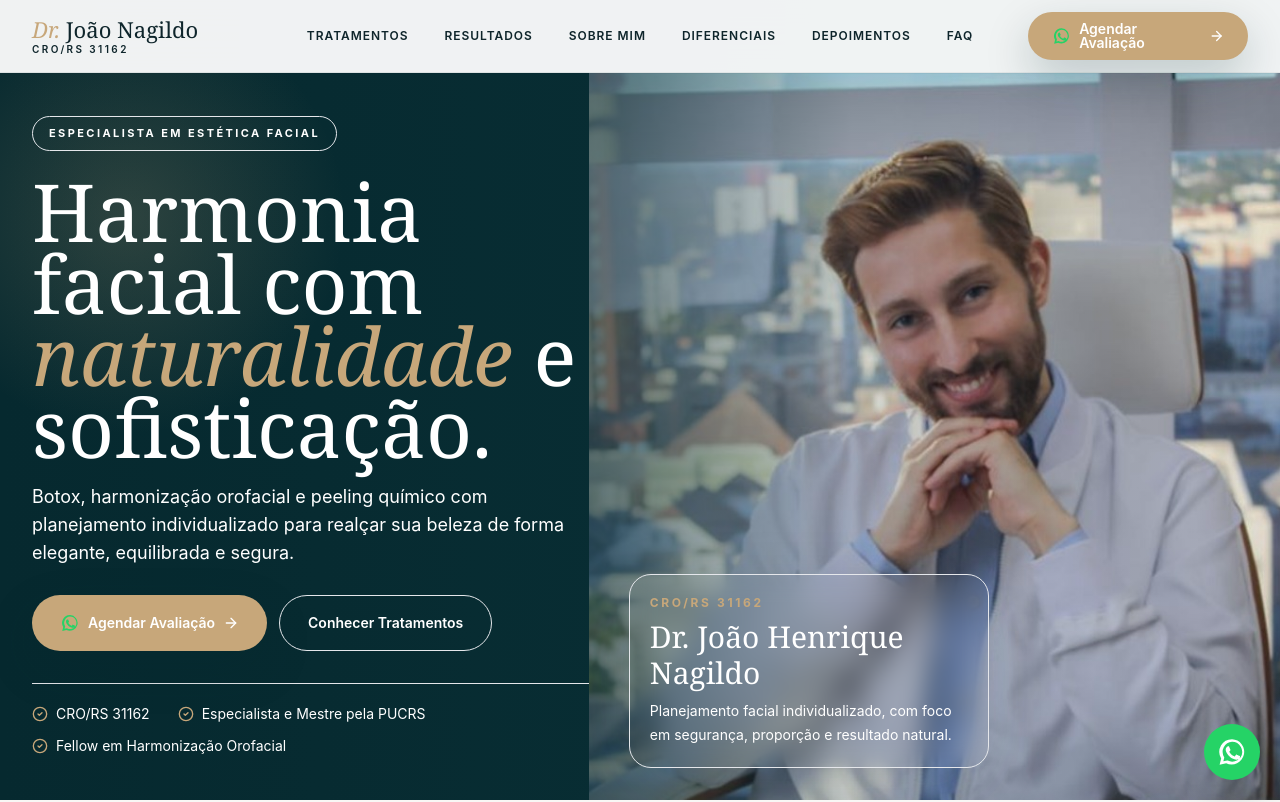
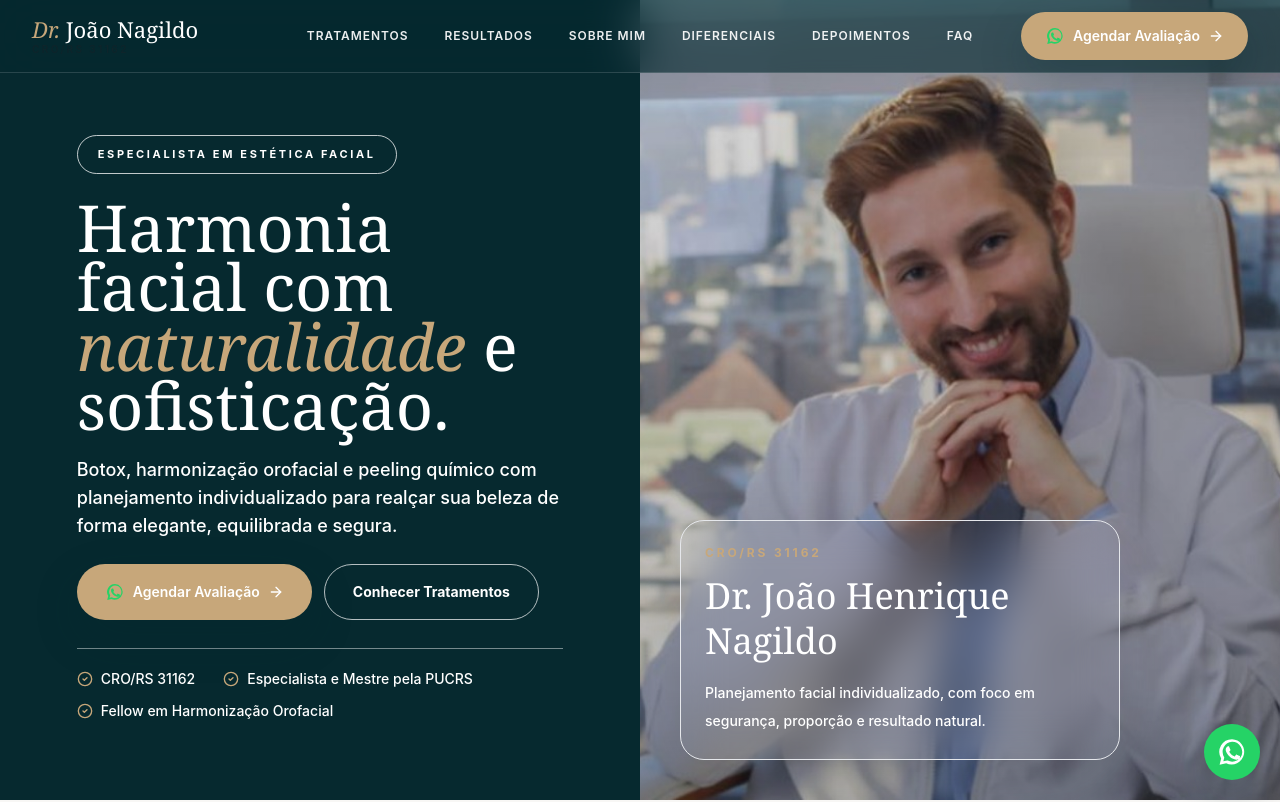
Before and after one commit to miguelchssilva/lp-dentista-botox, a Next.js app: page / in a window 1280 px wide. Shown: the top 802 px of the page. Built offline with nearby package versions, Linux system fonts and the light colour scheme.

Commit message:
Rebuild hero as full split layout

```diff
--- a/src/components/sections/Header.tsx
+++ b/src/components/sections/Header.tsx
@@ -19,25 +19,29 @@ export function Header() {
   const [isOpen, setIsOpen] = useState(false);
 
   return (
-    <header className="fixed inset-x-0 top-0 z-50 border-b border-deep/[0.08] bg-white/[0.94] shadow-[0_1px_0_rgba(6,41,47,0.04)] backdrop-blur-2xl">
-      <div className="mx-auto grid h-[72px] max-w-7xl grid-cols-[auto_auto] items-center justify-between px-5 sm:px-6 lg:grid-cols-[220px_1fr_220px] lg:px-8">
+    <header className="fixed inset-x-0 top-0 z-50 border-b border-[rgba(255,255,255,0.14)] bg-[rgba(6,41,47,0.62)] backdrop-blur-xl">
+      <div className="mx-auto grid h-[72px] max-w-7xl grid-cols-[auto_auto] items-center justify-between px-5 sm:px-6 lg:grid-cols-[230px_1fr_230px] lg:px-8">
         <Link
           href="#"
           className="leading-none"
           aria-label="Ir para o início"
           onClick={() => setIsOpen(false)}
         >
-          <span className="font-display text-[22px] text-ink">
+          <span className="font-display text-[22px] text-white">
             <span className="italic text-champagne">Dr.</span> João Nagildo
           </span>
-          <span className="mt-1 block text-[10px] font-semibold uppercase tracking-[0.24em] text-ink/42">
+          <span className="mt-1 block text-[10px] font-semibold uppercase tracking-[0.24em] text-white/72">
             {site.cro}
           </span>
         </Link>
 
-        <nav className="hidden items-center justify-center gap-9 text-[12px] font-semibold uppercase tracking-[0.08em] text-ink/68 lg:flex">
+        <nav className="hidden items-center justify-center gap-9 text-[12px] font-semibold uppercase tracking-[0.08em] text-[rgba(255,255,255,0.92)] lg:flex">
           {navItems.map((item) => (
-            <Link key={item.href} href={item.href} className="transition hover:text-ink">
+            <Link
+              key={item.href}
+              href={item.href}
+              className="transition hover:text-champagne"
+            >
               {item.label}
             </Link>
           ))}
@@ -50,7 +54,7 @@ export function Header() {
           <button
             type="button"
             onClick={() => setIsOpen((value) => !value)}
-            className="grid h-11 w-11 place-items-center rounded-full border border-deep/10 bg-white text-ink lg:hidden"
+            className="grid h-11 w-11 place-items-center rounded-full border border-white/25 bg-white/10 text-white lg:hidden"
             aria-label={isOpen ? "Fechar menu" : "Abrir menu"}
             aria-expanded={isOpen}
           >
@@ -60,14 +64,14 @@ export function Header() {
       </div>
 
       {isOpen ? (
-        <div className="border-t border-deep/8 bg-white px-5 py-5 shadow-soft lg:hidden">
-          <nav className="mx-auto flex max-w-7xl flex-col gap-1 text-base font-medium text-ink">
+        <div className="border-t border-white/12 bg-deep/96 px-5 py-5 shadow-soft lg:hidden">
+          <nav className="mx-auto flex max-w-7xl flex-col gap-1 text-base font-medium text-white">
             {navItems.map((item) => (
               <Link
                 key={item.href}
                 href={item.href}
                 onClick={() => setIsOpen(false)}
-                className="rounded-2xl px-3 py-3 hover:bg-porcelain"
+                className="rounded-2xl px-3 py-3 hover:bg-white/8"
               >
                 {item.label}
               </Link>
--- a/src/components/sections/Hero.tsx
+++ b/src/components/sections/Hero.tsx
@@ -5,41 +5,37 @@ import { proofPoints, site } from "@/lib/site";
 
 export function Hero() {
   return (
-    <section className="relative isolate min-h-screen overflow-hidden bg-deep pt-[72px] text-white">
-      <div className="absolute inset-0 -z-10 bg-[linear-gradient(90deg,#06292F_0%,#082D33_50%,#0B3840_100%)]" />
-      <div className="absolute left-0 top-[72px] hidden h-[calc(100%-72px)] w-1/2 bg-[radial-gradient(circle_at_20%_20%,rgba(199,167,122,0.20),transparent_28%)] lg:block" />
-
-      <div className="grid min-h-[calc(100svh-72px)] lg:grid-cols-[minmax(0,0.92fr)_minmax(0,1.08fr)]">
-        <div className="relative z-10 flex items-center px-5 py-14 sm:px-8 sm:py-20 lg:px-0 lg:py-0">
-          <div className="mx-auto w-full max-w-7xl lg:pl-8">
-            <div className="max-w-[690px]">
-              <p className="inline-flex rounded-full border border-white/12 bg-white/8 px-4 py-2 text-[11px] font-bold uppercase tracking-[0.22em] text-white/72">
+    <section className="relative isolate min-h-screen overflow-hidden bg-deep text-white">
+      <div className="grid min-h-screen lg:grid-cols-2">
+        <div className="relative z-10 flex min-h-screen items-center bg-deep px-5 pb-12 pt-24 sm:px-8 lg:px-[clamp(3rem,6vw,7rem)] lg:pb-10 lg:pt-24">
+          <div className="w-full max-w-[680px]">
+            <p className="inline-flex rounded-full border border-white/75 bg-white/8 px-5 py-2.5 text-[11px] font-bold uppercase tracking-[0.24em] text-white">
               Especialista em estética facial
             </p>
-              <h1 className="mt-6 font-display text-[3.7rem] leading-[0.9] text-white sm:text-[5.2rem] lg:text-[4.9rem] xl:text-[5rem]">
+            <h1 className="mt-6 font-display text-[3.35rem] leading-[0.92] text-white sm:text-[5rem] lg:text-[3.75rem] xl:text-[4.05rem]">
               Harmonia facial com{" "}
               <span className="italic text-champagne">naturalidade</span> e
               sofisticação.
             </h1>
-              <p className="mt-5 max-w-[560px] text-base leading-8 text-white/74 sm:text-lg">
+            <p className="mt-5 max-w-[560px] text-base font-medium leading-8 text-white/82 sm:text-lg">
               Botox, harmonização orofacial e peeling químico com planejamento
               individualizado para realçar sua beleza de forma elegante,
               equilibrada e segura.
             </p>
 
-              <div className="mt-7 flex flex-col gap-3 sm:flex-row sm:items-center">
+            <div className="mt-6 flex flex-col gap-3 sm:flex-row sm:items-center">
               <WhatsAppButton variant="gold" className="min-h-14 px-7">
                 Agendar Avaliação
               </WhatsAppButton>
               <a
                 href="#servicos"
-                  className="inline-flex min-h-14 items-center justify-center rounded-full border border-white/28 px-7 text-sm font-semibold text-white transition hover:bg-white/10"
+                className="inline-flex min-h-14 items-center justify-center rounded-full border border-white/70 px-7 text-sm font-bold text-white transition hover:bg-white/12"
               >
                 Conhecer Tratamentos
               </a>
             </div>
 
-              <div className="mt-8 flex flex-col gap-3 border-t border-white/12 pt-5 text-sm text-white/64 sm:flex-row sm:flex-wrap sm:gap-x-7">
+            <div className="mt-7 flex flex-col gap-3 border-t border-white/45 pt-5 text-sm font-medium text-white/86 sm:flex-row sm:flex-wrap sm:gap-x-7">
               {proofPoints.map((point) => (
                 <div key={point} className="flex items-center gap-2">
                   <CheckCircle2 className="h-4 w-4 text-champagne" />
@@ -49,27 +45,26 @@ export function Hero() {
             </div>
           </div>
         </div>
-        </div>
 
-        <div className="relative min-h-[520px] overflow-hidden lg:min-h-[calc(100svh-72px)]">
+        <div className="relative min-h-[560px] overflow-hidden lg:min-h-screen">
           <Image
             src={site.heroImage}
             alt="Dr. João Henrique Nagildo em atendimento clínico"
             fill
             priority
-            sizes="(min-width: 1024px) 54vw, 100vw"
-            className="object-cover object-center"
+            sizes="(min-width: 1024px) 50vw, 100vw"
+            className="object-cover object-[60%_center]"
           />
-          <div className="absolute inset-0 bg-[linear-gradient(90deg,rgba(6,41,47,0.64)_0%,rgba(6,41,47,0.16)_38%,rgba(6,41,47,0.04)_100%)]" />
-          <div className="absolute inset-x-0 bottom-0 h-1/2 bg-gradient-to-t from-deep/58 to-transparent" />
-          <div className="absolute bottom-8 left-6 right-6 max-w-[360px] rounded-[22px] border border-white/14 bg-deep/68 p-5 shadow-soft backdrop-blur-md lg:left-10">
-            <p className="text-xs font-bold uppercase tracking-[0.22em] text-champagne">
+          <div className="absolute inset-0 bg-[linear-gradient(rgba(0,0,0,0.15),rgba(0,0,0,0.25))]" />
+          <div className="absolute inset-y-0 left-0 w-1/3 bg-gradient-to-r from-deep/42 to-transparent" />
+          <div className="absolute bottom-8 left-6 right-6 max-w-[440px] rounded-[24px] border border-white/32 bg-white/18 p-6 text-white shadow-[0_24px_90px_rgba(0,0,0,0.20)] backdrop-blur-[20px] lg:bottom-10 lg:left-10 lg:right-auto">
+            <p className="text-xs font-bold uppercase tracking-[0.24em] text-champagne">
               {site.cro}
             </p>
-            <p className="mt-2 font-display text-3xl text-white">
+            <p className="mt-3 font-display text-4xl leading-tight text-white">
               Dr. João Henrique Nagildo
             </p>
-            <p className="mt-2 text-sm leading-6 text-white/66">
+            <p className="mt-4 text-sm font-medium leading-7 text-white/84">
               Planejamento facial individualizado, com foco em segurança,
               proporção e resultado natural.
             </p>
```
Lines whose indentation alone changed are shown as unchanged.
